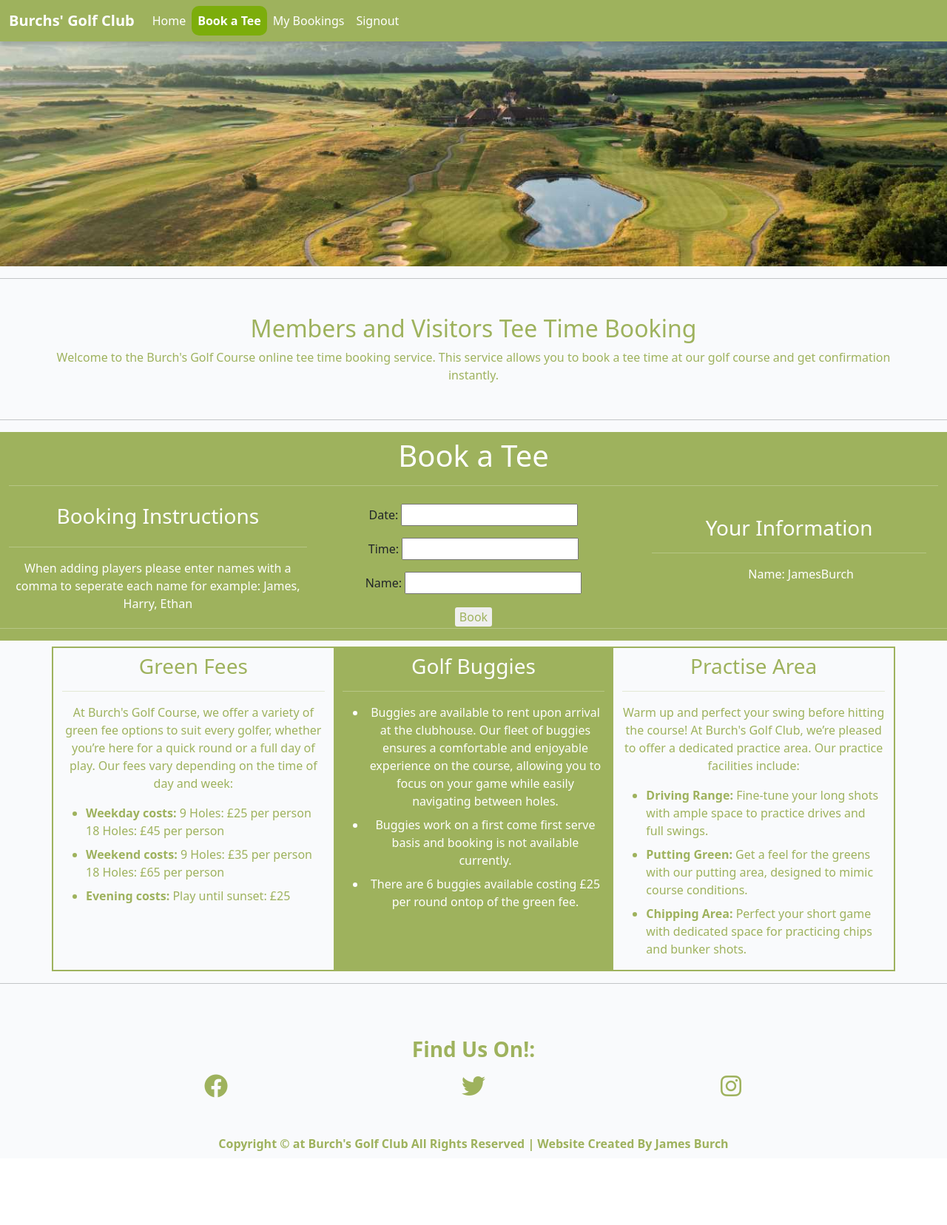
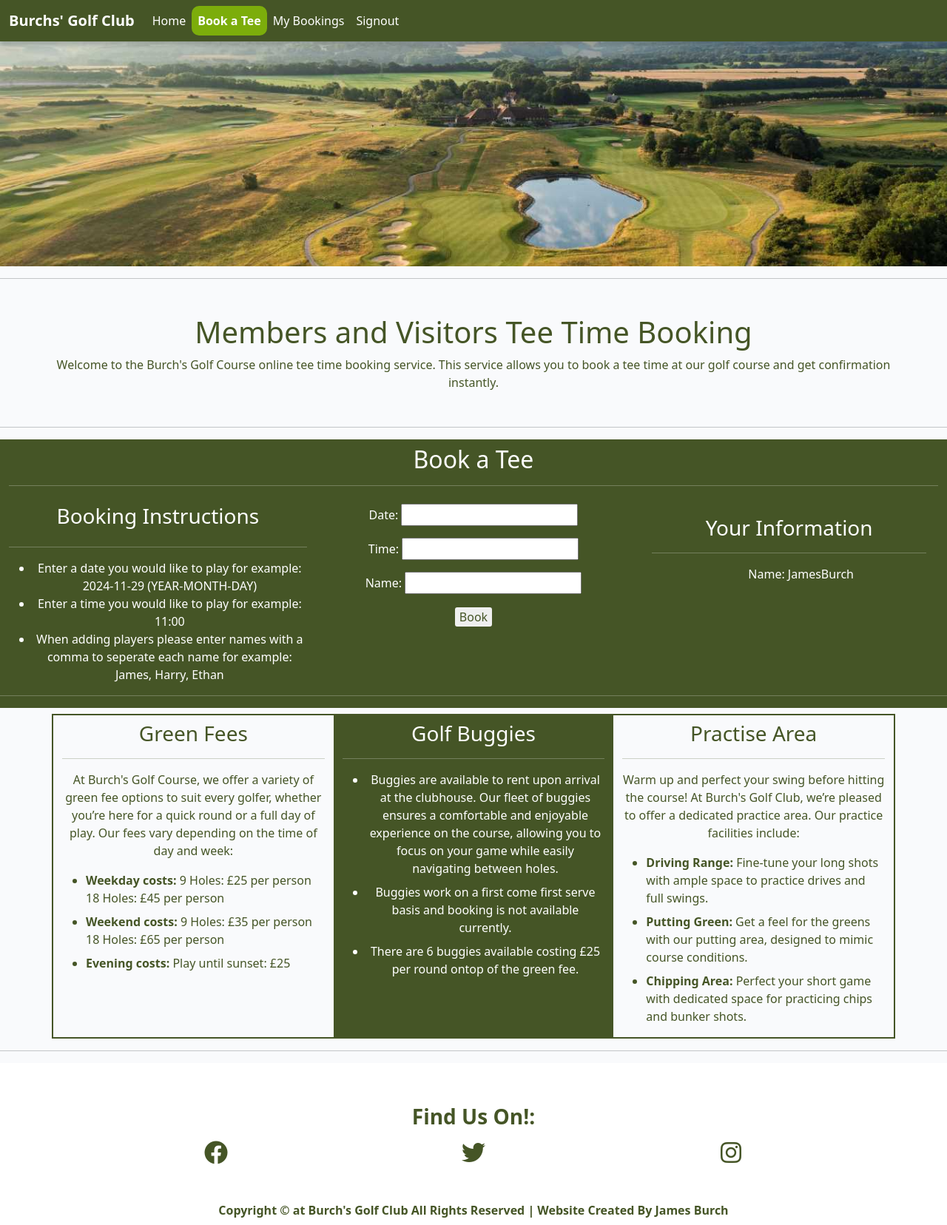
Before and after one commit to James-Burch/PP4-Django-Project, a Django app: page /booking/ in a window 1280 px wide. Shown: the whole page at 74% size. Before the commit the page ends 1556 px from the top, so only its background shows below. Run offline with Django 5.2, Linux system fonts and the light colour scheme; a user stored in the database is signed in.

Commit message:
Fix accessibility problems and remove add players on edit booking page

```diff
--- a/bookapp/templates/base.html
+++ b/bookapp/templates/base.html
@@ -79,18 +79,18 @@
         integrity="sha384-YvpcrYf0tY3lHB60NNkmXc5s9fDVZLESaAA55NDzOxhy9GkcIdslK1eN7N6jIeHz"
         crossorigin="anonymous"></script>
 </body>
-<footer class="pb-2">
+<footer class="pb-2 mt-2 bg-white">
     <div class="container">
         <div class="row text-center p-5">
             <h3 class="fw-bold text-center text-green p-2">Find Us On!:</h3>
             <div class="col-4">
-                <a href="https://www.facebook.com/" name="facebook" rel="noopener" target="_blank"><i class="fab fa-facebook fa-2x social-icons"></i></a>
+                <a href="https://www.facebook.com/" aria-label="View more about the golf club on facebook" name="facebook" rel="noopener" target="_blank"><i class="fab fa-facebook fa-2x social-icons"></i></a>
             </div>
             <div class="col-4">
-                <a href="https://x.com/?lang=en" name="twitter/x" rel="noopener" target="_blank"><i class="fab fa-twitter fa-2x social-icons"></i></a>
+                <a href="https://x.com/?lang=en" aria-label="View more updates and events at the golf club on Twitter/X" name="twitter/x" rel="noopener" target="_blank"><i class="fab fa-twitter fa-2x social-icons"></i></a>
             </div>
             <div class="col-4">
-                <a href="https://www.instagram.com/" name="instagram" rel="noopener" target="_blank"><i class="fab fa-instagram fa-2x social-icons"></i></a>
+                <a href="https://www.instagram.com/" aria-label="View more about the golf club on instagram" name="instagram" rel="noopener" target="_blank"><i class="fab fa-instagram fa-2x social-icons"></i></a>
             </div>
         </div>
     </div>
--- a/bookapp/templates/bookingpage.html
+++ b/bookapp/templates/bookingpage.html
@@ -6,25 +6,29 @@
 </div>
 <hr>
 <div class="text-center m-5 text-green">
-    <h2>Members and Visitors Tee Time Booking</h2>
+    <h1>Members and Visitors Tee Time Booking</h1>
     <p>Welcome to the Burch's Golf Course online tee time booking service. This service allows you to book a tee
         time at our golf course and get confirmation instantly.</p>
 </div>
 <hr>
 <div class="container-fluid bg-green text-white pt-2">
-    <h1 class="text-center">Book a Tee</h1>
+    <h2 class="text-center">Book a Tee</h2>
     <hr class="text-white">
     <!-- Displays the information of the user that is logged in -->
     <div class="row mt-4 d-flex justify-content-evenly">
         <div class="card col-12 col-lg-4 text-center text-white">
             <h3>Booking Instructions</h3>
             <hr class="text-white">
-            <p>
-                When adding players please enter names with a comma to seperate each name for example: James, Harry, Ethan
-            </p>
+            <ul>
+                <li>Enter a date you would like to play for example: 2024-11-29 (YEAR-MONTH-DAY)</li>
+                <li>Enter a time you would like to play for example: 11:00</li>
+                <li> When adding players please enter names with a comma to seperate each name for example: James,
+                    Harry, Ethan
+                </li>
+            </ul>
         </div>
         <div class="card col-12 col-lg-4 text-center">
-            <form method="post">
+            <form method="post" class="text-white">
                 {% csrf_token %}
                 {{ booking_form.as_p }}
                 {{ player_form.as_p }}
--- a/bookapp/templates/home.html
+++ b/bookapp/templates/home.html
@@ -1,6 +1,6 @@
 {% extends "base.html" %} {% block title %} Home Page {% endblock %}
 {% block content %}
-<div class="container-fluid course-bg-image d-flex align-items-center overlay-md">
+<div class="container-fluid course-bg-image d-flex align-items-center">
     <div class="ml-5">
         <h1 class="text-white fw-bold m-5">Welcome to Burch's Golf Club, come and play a round now!</h1>
     </div>
--- a/bookapp/views.py
+++ b/bookapp/views.py
@@ -34,7 +34,7 @@ def booking_view(request):
             player = player_form.save(commit=False)
             player.booking = booking
             player.save()
-            return redirect('my_bookings')
+            return redirect('my_bookings'),
     else:
         booking_form = BookingForm()
         player_form = PlayerForm()
@@ -57,14 +57,6 @@ def edit_booking(request, booking_id):
                 booking_form.save()
             return redirect('my_bookings')
 
-        elif 'add_player' in request.POST:
-            player_form = PlayerForm(request.POST)
-            if player_form.is_valid():
-                new_player = player_form.save(commit=False)
-                new_player.booking = booking
-                new_player.save()
-            return redirect('edit_booking', booking_id=booking_id)
-
         elif 'delete_booking' in request.POST:
             booking.delete()
             return redirect('my_bookings')
--- a/static/css/style.css
+++ b/static/css/style.css
@@ -41,18 +41,18 @@ body {
 
 .btn-signup,
 .btn-edit {
-    background-color: #9EB25D;
+    background-color: #455526;
     color: #fff;
 }
 
 .btn-signup:hover,
 .btn-signup:active {
     background-color: #fff;
-    color: #9EB25D;
+    color: #455526;
 }
 
 .link {
-    color: #9EB25D;
+    color: #455526;
     text-decoration: none;
 }
 
@@ -67,7 +67,7 @@ body {
 }
 
 .text-green {
-    color: #9EB25D;
+    color: #455526;
 }
 
 .text-start {
@@ -91,7 +91,7 @@ body {
 /* ----------------------------- base.html styling */
 
 .bg-green {
-    background-color: #9EB25D;
+    background-color: #455526;
 }
 
 .bg-book-btn {
@@ -114,7 +114,7 @@ body {
 /* Footer styling */
 
 .social-icons {
-    color: #9EB25D;
+    color: #455526;
 }
 
 .social-icons:hover {
@@ -123,7 +123,7 @@ body {
     box-shadow: 0 4px 8px rgba(0, 0, 0, 0.2);
     border-radius: 10px;
     color: white;
-    background-color: #9EB25D;
+    background-color: #455526;
 }
 /* ----------------------------- Home page styling */
 
@@ -135,29 +135,20 @@ body {
     height: 45vh;
 }
 
-.overlay-md {
-    background-color: #343437;
-    opacity: 80%;
-}
-
 .info-box {
-    border: 2px solid #9EB25D;
+    border: 2px solid #455526;
 }
 
 /* ----------------------------- Booking page styling */
 
 .booking-info-box {
-    border: 2px #9EB25D;
+    border: 2px #455526;
     border-style: solid;
-}
-
-.bg-green {
-    background-color: #9EB25D;
 }
 
 .book-btn {
     border: 2px solid;
-    color: #9EB25D;
+    color: #455526;
     border-radius: 5px;
 }
 
@@ -172,7 +163,7 @@ body {
 .logout-bg {
     background-color: rgb(255, 255, 255);
     border-radius: 20px;
-    border: 2px solid #9EB25D;
+    border: 2px solid #455526;
     max-width: 500px;
     padding: 20px 0;
 }
@@ -186,7 +177,7 @@ body {
 .signup-bg {
     background-color: rgb(255, 255, 255);
     border-radius: 20px;
-    border: 2px solid #9EB25D;
+    border: 2px solid #455526;
     min-width: 50%;
     padding: 20px 0;
 }
@@ -200,7 +191,7 @@ body {
 .signin-bg {
     background-color: rgb(255, 255, 255);
     border-radius: 20px;
-    border: 2px solid #9EB25D;
+    border: 2px solid #455526;
     max-width: 500px;
     padding: 20px 0;
 }
@@ -217,7 +208,7 @@ body {
 
 .bk-table {
     width: 100%;
-    background-color: #9EB25D;
+    background-color: #455526;
     color: white;
 }
 
```
Also changed, not shown: bookapp/templates/booking_confirmation.html (deleted, +0 -9 lines), bookapp/templates/edit_booking.html (+2 -8 lines).
